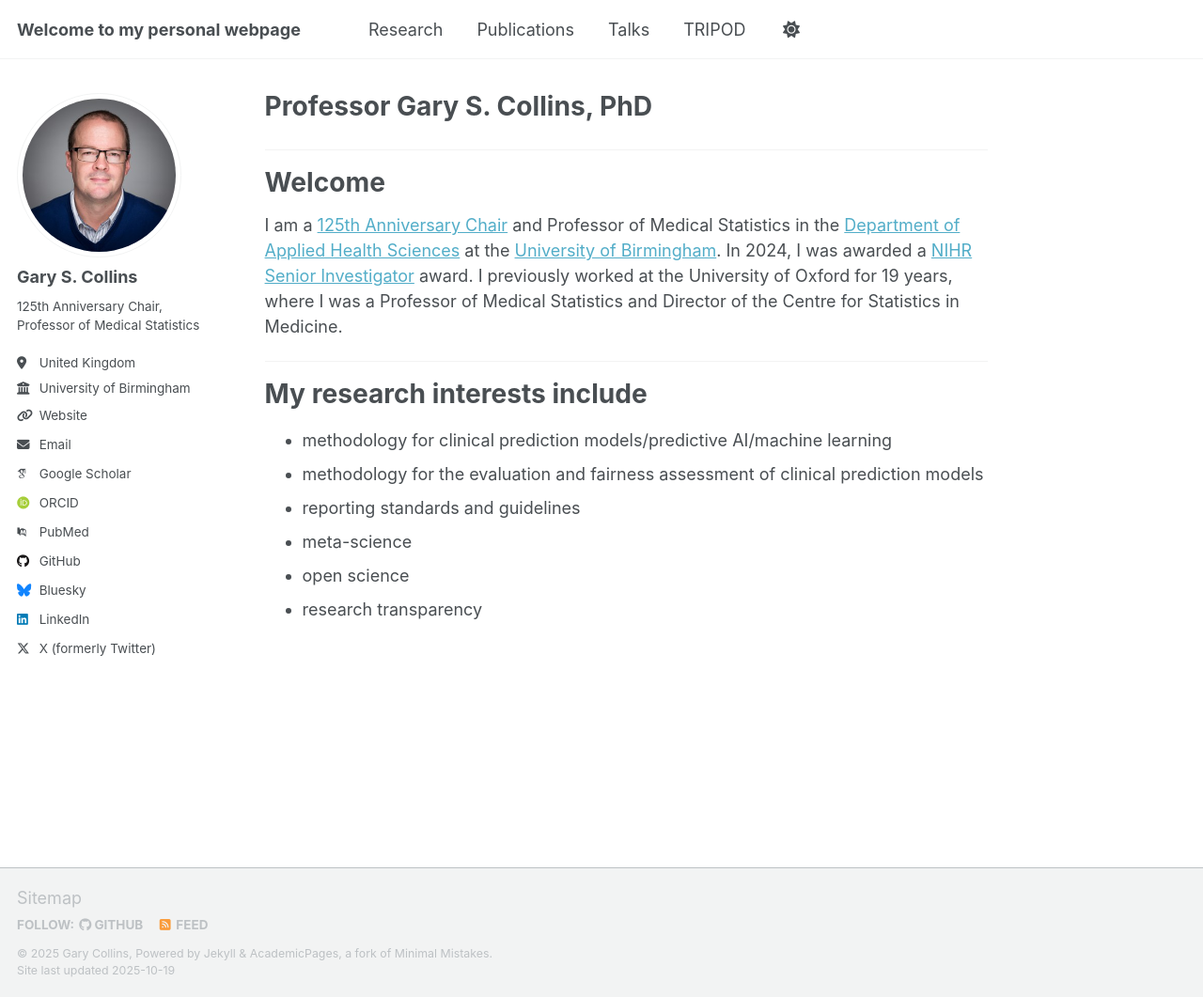
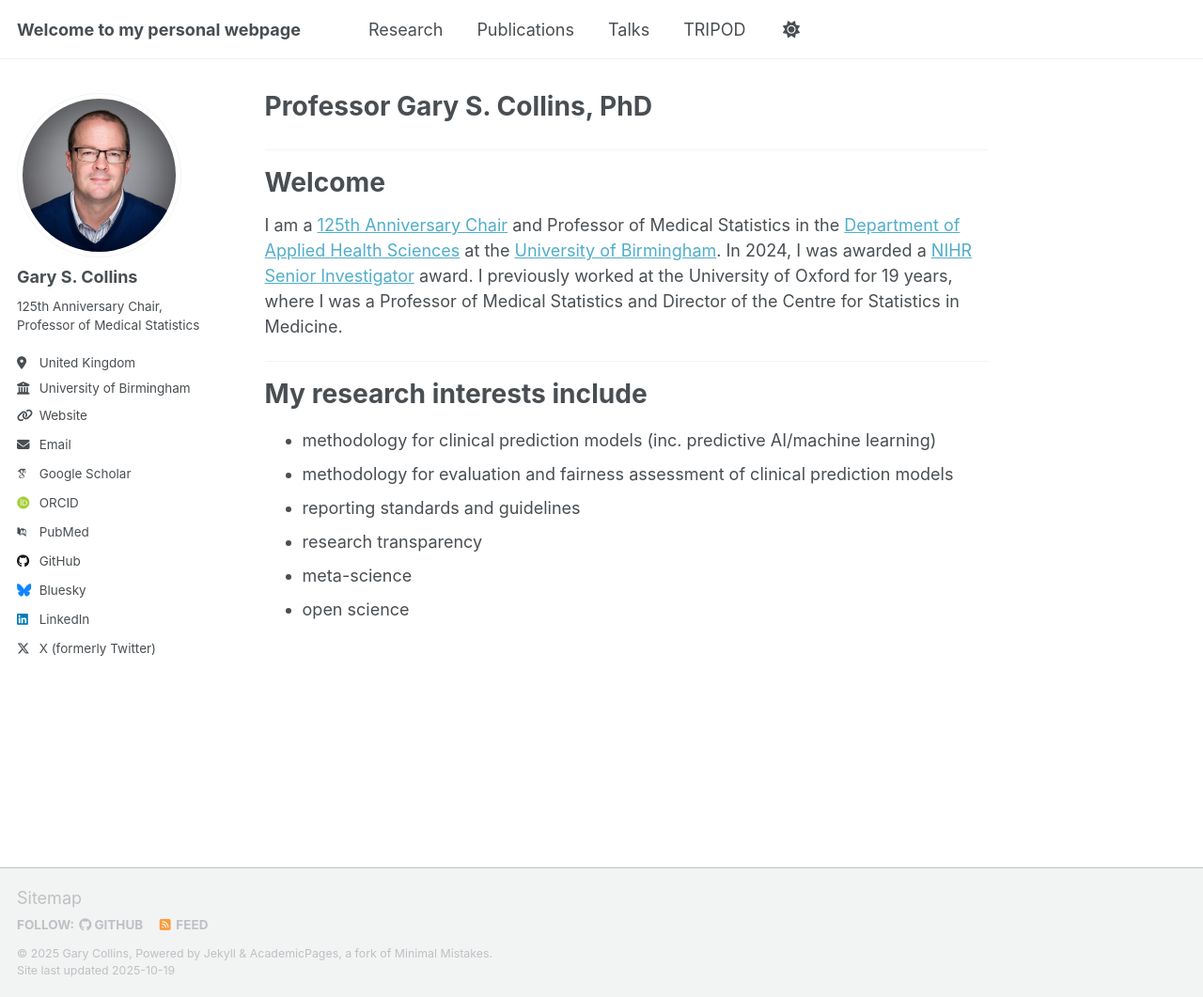
Before and after one commit to gscollins1973/gscollins1973.github.io, a Jekyll site: the page built from _pages/about.md, in a window 1280 px wide and 1061 px high. Shown: the whole window at 94% size. Built offline with Jekyll 4.4.1, drawn with Linux system fonts in a browser that asks for light colours; some web fonts are replaced; a script that is not in the unit is left out.

Commit message:
Update about.md

```diff
--- a/_pages/about.md
+++ b/_pages/about.md
@@ -13,10 +13,10 @@ I am a <a href="https://www.birmingham.ac.uk/research/125th-anniversary-fellows-
 <hr>
 <h1>My research interests include</h1>
 <ul>
-  <li>methodology for clinical prediction models/predictive AI/machine learning</li>
-  <li>methodology for the evaluation and fairness assessment of clinical prediction models</li>
+  <li>methodology for clinical prediction models (inc. predictive AI/machine learning)</li>
+  <li>methodology for evaluation and fairness assessment of clinical prediction models</li>
   <li>reporting standards and guidelines</li>
+  <li>research transparency</li>
   <li>meta-science</li>
   <li>open science</li>
-  <li>research transparency</li>
 </ul>
```
